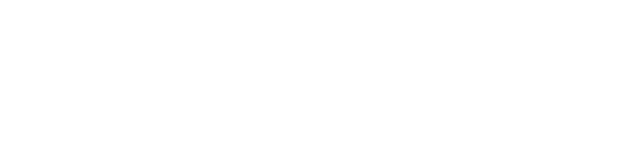
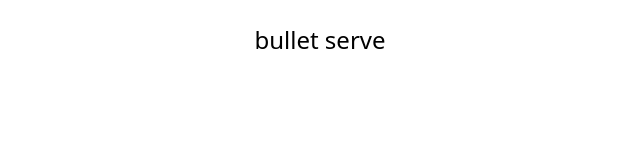
Before and after one commit to BraveVlad/bullet-serve, a website: page public/index.html in a window 1280 px wide. Shown: the whole page, without its empty margins (320-960 px from the left). Drawn offline with Linux system fonts and the light colour scheme.

Commit message:
feat(index): add page title

```diff
--- a/public/index.html
+++ b/public/index.html
@@ -8,6 +8,7 @@
     <link rel="stylesheet" href="./styles/styles.css" />
     <link rel="stylesheet" href="./styles/tailwind.css" />
   </head>
-
-  <body></body>
+  <body>
+    <h1 class="flex justify-center m-6 text-2xl">bullet serve</h1>
+  </body>
 </html>
```
